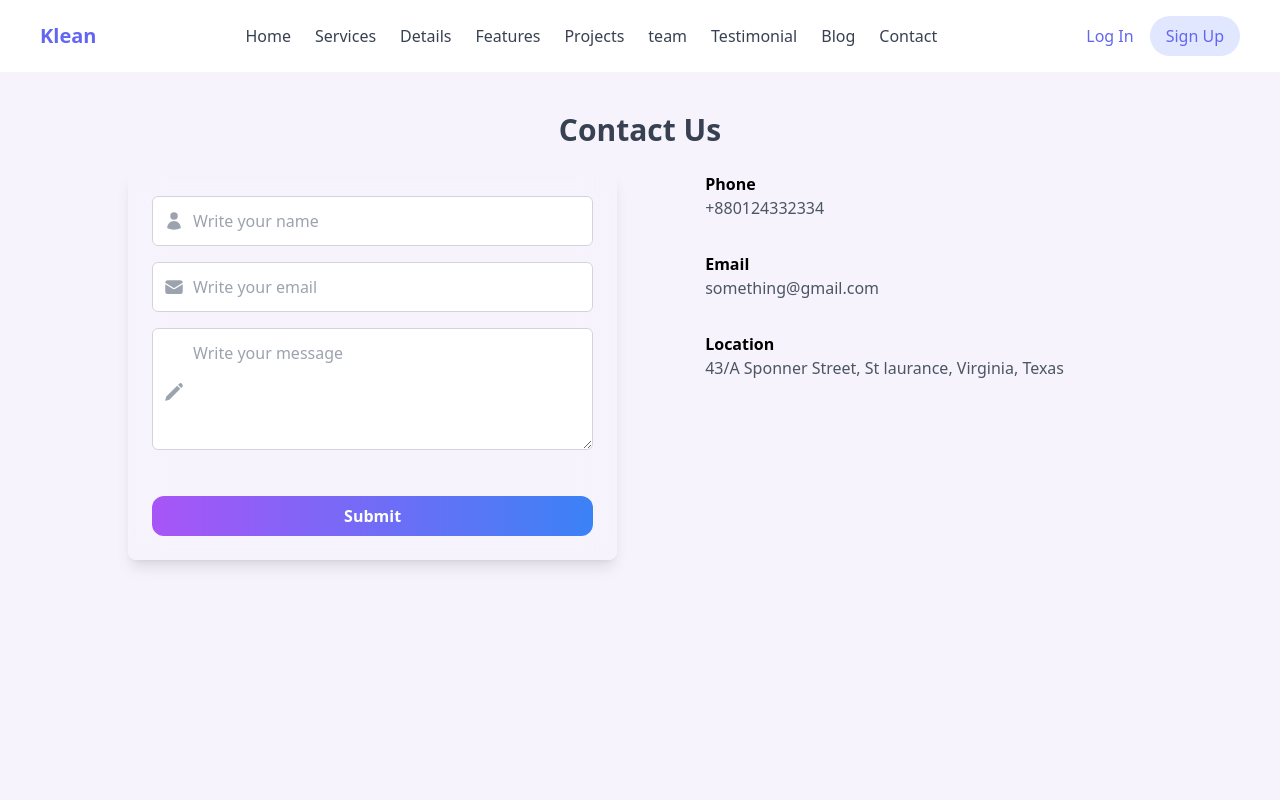
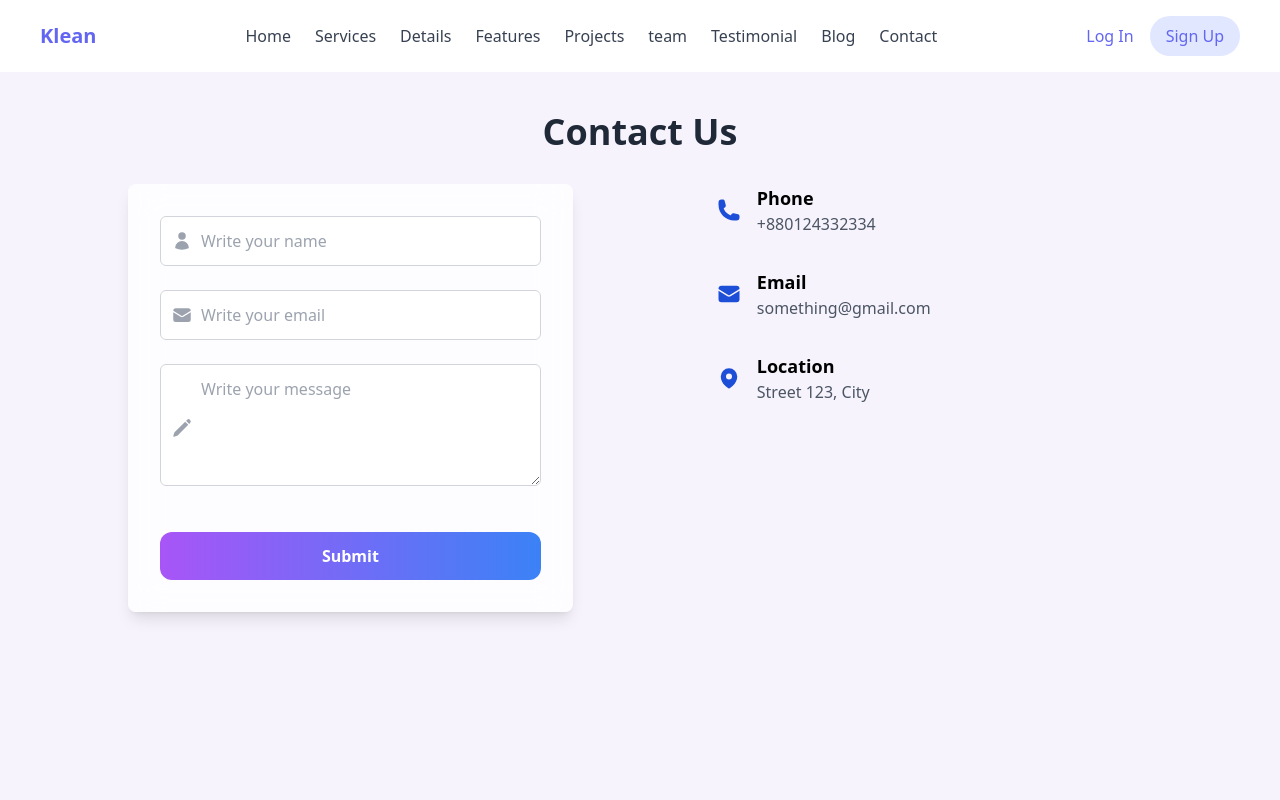
Before and after one commit to kevindandrew/practica2n3, a Next.js app: page /contact in a window 1280 px wide. Shown: the top 800 px of the page. Built offline with nearby package versions, Linux system fonts and the light colour scheme.

Commit message:
correciones finales322

```diff
--- a/src/app/contact/page.js
+++ b/src/app/contact/page.js
@@ -2,13 +2,13 @@ import React from 'react';
 
 export default function Page() {
   return (
-    <div className="flex flex-col items-center min-h-screen bg-[#f6f3fc] px-4">
-      <h1 className="mt-10 mb-6 text-3xl font-semibold text-gray-700">Contact Us</h1>
+    <div className="flex flex-col items-center min-h-screen bg-[#f6f3fc] px-4 py-10">
+      <h1 className="text-4xl font-bold text-gray-800 mb-8">Contact Us</h1>
 
-      <div className="flex flex-col lg:flex-row w-full max-w-6xl items-start justify-between lg:px-16 gap-12">
+      <div className="flex flex-col lg:flex-row w-full max-w-6xl items-start justify-between lg:px-16 gap-36">
 
-        <div className="w-full lg:w-1/2 bg-opacity-30 backdrop-blur-lg p-6 rounded-lg shadow-lg flex flex-col gap-6 transition duration-300 ease-in-out hover:bg-white hover:bg-opacity-50">
-          <form className="flex flex-col gap-4">
+        <div className="w-full lg:w-1/2 bg-white bg-opacity-80 backdrop-blur-lg p-8 rounded-lg shadow-lg transition duration-300 ease-in-out hover:shadow-xl">
+          <form className="flex flex-col gap-6">
 
             <div className="relative">
               <svg
@@ -26,7 +26,7 @@ export default function Page() {
               <input
                 placeholder="Write your name"
                 type="text"
-                className="w-full p-3 pl-10 border border-gray-300 rounded-md focus:outline-none focus:ring-2 focus:ring-blue-500"
+                className="w-full p-3 pl-10 border border-gray-300 rounded-md focus:outline-none focus:ring-2 focus:ring-blue-500 transition duration-150 ease-in-out"
               />
             </div>
 
@@ -43,7 +43,7 @@ export default function Page() {
               <input
                 placeholder="Write your email"
                 type="email"
-                className="w-full p-3 pl-10 border border-gray-300 rounded-md focus:outline-none focus:ring-2 focus:ring-blue-500"
+                className="w-full p-3 pl-10 border border-gray-300 rounded-md focus:outline-none focus:ring-2 focus:ring-blue-500 transition duration-150 ease-in-out"
               />
             </div>
 
@@ -58,34 +58,49 @@ export default function Page() {
               </svg>
               <textarea
                 placeholder="Write your message"
-                className="w-full p-3 pl-10 border border-gray-300 rounded-md focus:outline-none focus:ring-2 focus:ring-blue-500"
+                className="w-full p-3 pl-10 border border-gray-300 rounded-md focus:outline-none focus:ring-2 focus:ring-blue-500 transition duration-150 ease-in-out"
                 rows="4"
               ></textarea>
             </div>
 
-            <button className="mt-6 rounded-xl bg-gradient-to-r from-purple-500 to-blue-500 text-white font-bold py-2 px-4 hover:from-purple-700 hover:to-blue-700">
+            <button className="mt-4 rounded-xl bg-gradient-to-r from-purple-500 to-blue-500 text-white font-bold py-3 px-6 transition duration-300 hover:from-purple-700 hover:to-blue-700 transform hover:scale-105">
               Submit
             </button>
           </form>
         </div>
 
-        <div className="w-full lg:w-1/2 flex flex-col gap-8">
-          {[
-            { title: 'Phone', text: '+880124332334', icon: '<SVG path>' },
-            { title: 'Email', text: 'something@gmail.com', icon: '<SVG path>' },
-            { title: 'Location', text: '43/A Sponner Street, St laurance, Virginia, Texas', icon: '<SVG path>' }
-          ].map((contact, index) => (
-            <div key={index} className="flex gap-4">
-              <svg xmlns="http://www.w3.org/2000/svg" viewBox="0 0 24 24" fill="currentColor" className="w-6 h-6 text-blue-700">
-              </svg>
-              <div>
-                <h2 className="font-semibold">{contact.title}</h2>
-                <p className="text-gray-600">{contact.text}</p>
-              </div>
+
+        <div className='flex flex-col gap-8 w-full lg:w-1/2'>
+          <div className='flex items-center gap-4'>
+            <svg xmlns="http://www.w3.org/2000/svg" viewBox="0 0 24 24" fill="currentColor" className="w-6 h-6 text-blue-700">
+              <path fillRule="evenodd" d="M1.5 4.5a3 3 0 0 1 3-3h1.372c.86 0 1.61.586 1.819 1.42l1.105 4.423a1.875 1.875 0 0 1-.694 1.955l-1.293.97c-.135.101-.164.249-.126.352a11.285 11.285 0 0 0 6.697 6.697c.103.038.25.009.352-.126l.97-1.293a1.875 1.875 0 0 1 1.955-.694l4.423 1.105c.834.209 1.42.959 1.42 1.82V19.5a3 3 0 0 1-3 3h-2.25C8.552 22.5 1.5 15.448 1.5 6.75V4.5Z" clipRule="evenodd" />
+            </svg>
+            <div>
+              <h2 className="font-semibold text-lg">Phone</h2>
+              <p className="text-gray-600">+880124332334</p>
             </div>
-          ))}
+          </div>
+          <div className='flex items-center gap-4'>
+            <svg xmlns="http://www.w3.org/2000/svg" viewBox="0 0 24 24" fill="currentColor" className="w-6 h-6 text-blue-700">
+              <path d="M1.5 8.67v8.58a3 3 0 0 0 3 3h15a3 3 0 0 0 3-3V8.67l-8.928 5.493a3 3 0 0 1-3.144 0L1.5 8.67Z" />
+              <path d="M22.5 6.908V6.75a3 3 0 0 0-3-3h-15a3 3 0 0 0-3 3v.158l9.714 5.978a1.5 1.5 0 0 0 1.572 0L22.5 6.908Z" />
+            </svg>
+            <div>
+              <h2 className="font-semibold text-lg">Email</h2>
+              <p className="text-gray-600">something@gmail.com</p>
+            </div>
+          </div>
+          <div className='flex items-center gap-4'>
+          <svg xmlns="http://www.w3.org/2000/svg" viewBox="0 0 24 24" fill="currentColor" className="size-6 text-blue-700">
+  <path fillRule="evenodd" d="m11.54 22.351.07.04.028.016a.76.76 0 0 0 .723 0l.028-.015.071-.041a16.975 16.975 0 0 0 1.144-.742 19.58 19.58 0 0 0 2.683-2.282c1.944-1.99 3.963-4.98 3.963-8.827a8.25 8.25 0 0 0-16.5 0c0 3.846 2.02 6.837 3.963 8.827a19.58 19.58 0 0 0 2.682 2.282 16.975 16.975 0 0 0 1.145.742ZM12 13.5a3 3 0 1 0 0-6 3 3 0 0 0 0 6Z" clipRule="evenodd" />
+</svg>
+
+            <div>
+              <h2 className="font-semibold text-lg">Location</h2>
+              <p className="text-gray-600">Street 123, City</p>
+            </div>
+          </div>
         </div>
-
       </div>
     </div>
   );
--- a/src/app/details/page.js
+++ b/src/app/details/page.js
@@ -29,7 +29,7 @@ export default function Page() {
         <div className='flex flex-col items-center justify-center w-4/12'>
           <h1 className='font-bold text-2xl mb-5'>Devoted to Defining the Cutting Edge</h1>
           <p className='text-xs text-center'>
-            "This new creation is cutting-edge technology," says the researcher, "whose study originates from a business at the forefront of space science."
+            "This new creation is cutting-edge technology,&quot; says the researcher, &quot;whose study originates from a business at the forefront of space science.&quot;
             <br /><br /><br />
             Klean is a free Bootstrap 5 template for multipurpose landing pages. This design is a perfect choice, carefully curated by <strong>ThemeWagon</strong>.
           </p>
```
